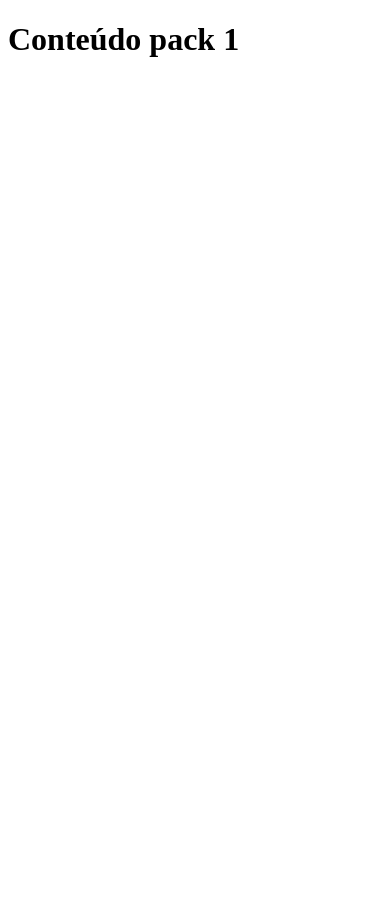
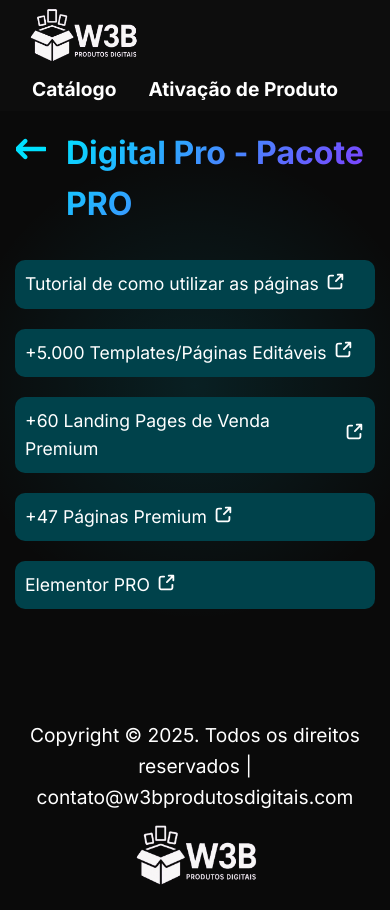
Before and after one commit to AxelCabral/W3B-produtos-digitais, a website: page content/product-digital-pro/digitalpropack-KSHDB89172JG.html in a window 390 px wide. Before the commit the page ends 844 px from the top, so only its background shows below. Drawn offline with Linux system fonts and the light colour scheme.

Commit message:
v0.9 dev

```diff
--- a/content/product-digital-pro/digitalpropack-KSHDB89172JG.html
+++ b/content/product-digital-pro/digitalpropack-KSHDB89172JG.html
@@ -1,14 +1,84 @@
 <!DOCTYPE html>
-<html lang="en">
+<html lang="pt-br">
 
 <head>
-  <meta charset="UTF-8">
-  <meta name="viewport" content="width=device-width, initial-scale=1.0">
-  <title>Document</title>
+  <meta charset="UTF-8" />
+  <meta name="viewport" content="width=device-width, initial-scale=1.0" />
+  <title>W3B - Digital Pro (Pacote PRO)</title>
+  <meta name="description" content="Digital PRO - Pacote Pro de conteúdos" />
+  <meta name="author" content="W3B - Produtos Digitais" />
+  <link rel="stylesheet" href="https://fonts.googleapis.com/css2?family=Inter:wght@300;400;500;600;700&display=swap">
+  <link rel="stylesheet" href="/css/styles.css">
+  <link rel="icon" sizes="64x64" href="/assets/W3B-logo-minimalist.webp" type="image/png">
 </head>
 
 <body>
-  <h1>Conteúdo pack 1</h1>
+  <header>
+    <a href="/index.html">
+      <img src="/assets/W3B_-_logo-transparent.webp" alt="Logo da W3B" class="logo-header" />
+    </a>
+    <nav>
+      <a href="/index.html">Catálogo</a>
+      <a href="/ativacao.html">Ativação de Produto</a>
+    </nav>
+  </header>
+
+  <section class="product-content">
+    <div class="container">
+      <div class="product-content-header">
+        <a href="/ativacao.html"><img src="/assets/left-arrow.svg" width="30px" alt="Ícone para voltar" title="Voltar"></a>
+        <h2>Digital Pro - Pacote PRO</h2>
+      </div>
+      <div>
+        <ul class="content-list">
+          <li>
+            <div class="content-item">
+              <a href="#" target="_blank">Tutorial de como utilizar as páginas
+              <img src="/assets/external-link.svg" width="22px" alt="Ícone link externo">
+              </a>
+            </div>
+          </li>
+          <li>
+            <div class="content-item">
+              <a href="https://drive.google.com/drive/folders/1NJNXYZPLnapwOspl8NzloCI_N5xU8Nwd?usp=sharing" target="_blank">+5.000 Templates/Páginas Editáveis
+              <img src="/assets/external-link.svg" width="22px" alt="Ícone link externo">
+              </a>
+            </div>
+          </li>
+          <li>
+            <div class="content-item">
+              <a href="https://drive.google.com/drive/folders/1kfECOGDvaouVh9jsVaT_diSNxQCy70gD?usp=sharing" target="_blank">+60 Landing Pages de Venda Premium
+              <img src="/assets/external-link.svg" width="22px" alt="Ícone link externo">
+              </a>
+            </div>
+          </li>
+          <li>
+            <div class="content-item">
+              <a href="https://drive.google.com/drive/folders/1SL13gNMFTxkW3YehdNIi0P1rHJOtOJIq?usp=sharing" target="_blank">+47 Páginas Premium
+              <img src="/assets/external-link.svg" width="22px" alt="Ícone link externo">
+            </div>
+          </a>
+        </li>
+          <li>
+            <div class="content-item">
+              <a href="https://drive.google.com/drive/folders/1kMgWFr2BH66Lk4X0ZFmDR-lEyevG2F1I?usp=sharing" target="_blank">Elementor PRO
+              <img src="/assets/external-link.svg" width="22px" alt="Ícone link externo">
+            </div>
+          </a>
+        </li>
+        </ul>
+      </div>
+    </div>
+  </section>
+
+  <footer>
+    <div class="container" style="margin-bottom: 0px;">
+      <div class="footer-content">
+        <p>Copyright &copy; 2025. Todos os direitos reservados | contato@w3bprodutosdigitais.com</p>
+        <img src="../../assets/W3B_-_logo-transparent.webp" style="margin-top: 10px;" width="150px" alt="Logo da W3B">
+      </div>
+    </div>
+  </footer>
 </body>
 
 </html>
--- a/public/css/styles.css
+++ b/public/css/styles.css
@@ -132,7 +132,15 @@
   margin-bottom: 3rem;
 }
 
-.catalogo-header h2, .product h3 {
+.product-content-header {
+  text-align: start;
+  margin-left: 1rem;
+  display: flex;
+  align-items: baseline;
+  gap: 20px;
+}
+
+.catalogo-header h2, .product h3, .product-content-header h2 {
   font-size: 2.5rem;
   margin-bottom: 1rem;
   background: var(--gradient);
@@ -290,7 +298,7 @@
   justify-content: center;
 }
 
-.not-found h1{
+.not-found h1, .content-title h1{
   font-size: 4.0rem;
   line-height: 1.2;
   margin-bottom: 1.5rem;
@@ -299,6 +307,58 @@
   background-clip: inherit;
   -webkit-background-clip: text;
   -webkit-text-fill-color: transparent;
+}
+
+.content-title h1 {
+  font-size: 2.4rem;
+}
+
+.content-list {
+  list-style: none;
+  padding: 15px;
+}
+
+.content-list li {
+  margin-bottom: 20px;
+}
+
+.content-list a{
+  text-decoration: none;
+  color: var(--text);
+  display: flex;
+  flex-direction: row;
+  align-items: center;
+  gap: 5px;
+  font-size: 22px;
+}
+
+.content-list a{
+  text-decoration: none;
+  color: var(--text);
+  display: flex;
+  flex-direction: row;
+  align-items: center;
+  gap: 5px;
+  font-size: 22px;
+}
+
+.content-list a img{
+  margin-bottom: 5px;
+}
+
+.content-item {
+  background: var(--text-dark);
+  width: auto;
+  padding: 10px;
+  border-radius: 10px;
+}
+
+.bonus {
+  background: #fcf38b;
+}
+
+.bonus a{
+  color: var(--text-darker);
 }
 
 .activation-form .error-msg {
@@ -311,6 +371,13 @@
 
 .activation-form input.error {
   border: 2px solid #e63946;
+}
+
+.bonus-separator {
+  margin-top: 15px;
+  margin-bottom: 15px;
+  font-size: 28px;
+  color: #fcf38b;
 }
 
 @keyframes shake {
@@ -326,6 +393,11 @@
   animation: shake 0.3s ease;
 }
 
+.product-content {
+  padding: 6rem 0;
+  background: radial-gradient(circle at center, rgba(0, 225, 255, 0.1) 0%, transparent 70%);
+}
+
 @media (max-width: 1800px) {
   .footer-content p{
     font-size: 1.2em;
@@ -334,7 +406,11 @@
 
 /* Responsive Design */
 @media (max-width: 768px) {
-  .catalogo {
+  .product-content-header h2{
+    font-size: 2rem;
+  }
+
+  .catalogo, .product-content {
     padding: 1rem 0;
   }
 
@@ -392,3 +468,13 @@
     margin-left: 1rem;
   }
 }
+
+@media (max-width: 538px) {
+  .content-list a{
+    font-size: 1.1rem;
+  }
+
+  .product-content-header {
+    margin-bottom: 0;
+  }
+}
--- a/src/server.js
+++ b/src/server.js
@@ -60,6 +60,9 @@
   return contents[key] || null;
 }
 
-
 // Inicializa o servidor
 app.listen(PORT, () => console.log(`Servidor rodando na porta ${PORT}`));
+
+app.use((req, res, next) => {
+  res.status(404).sendFile(path.join(__dirname, '../public', '404.html'));
+});
```
Also changed, not shown: content/product-digital-pro/digitalpropack-90002711AHGS0.html (added, +122 -0 lines), content/product-digital-pro/digitalpropack-AHSLAKDSJD98Q.html (added, +108 -0 lines), public/404.html (+2 -2 lines), public/ativacao.html (+4 -4 lines), public/store/digital-pro/index.html (+3 -3 lines), public/assets/external-link-inverse.svg (added), public/assets/external-link.svg (added), public/assets/left-arrow.svg (added), 2 other files.
